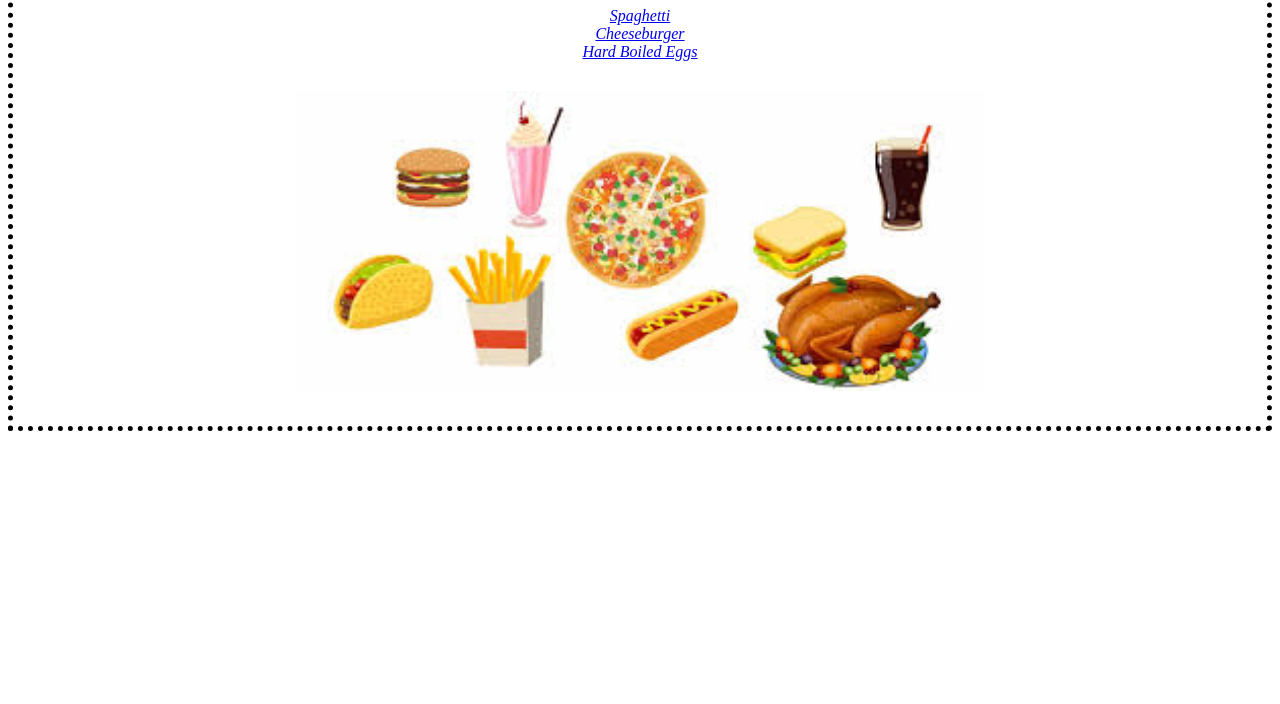
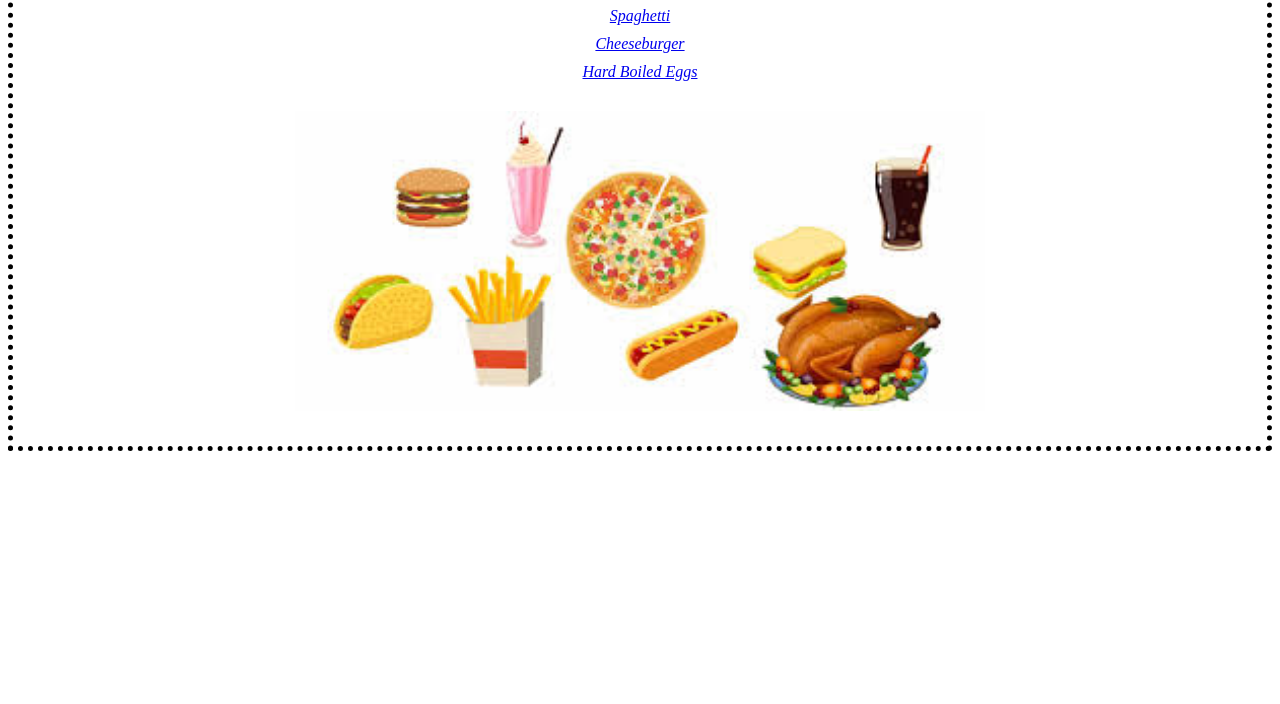
Before and after one commit to matt-e-burger/odin-recipes, a plain HTML site: page index.html in a window 1280 px wide. Shown: the part 96-800 px from the top of the page. Drawn offline with Linux system fonts and the light colour scheme.

Commit message:
Update margins of list

```diff
--- a/styles.css
+++ b/styles.css
@@ -15,3 +15,7 @@
 img {
     margin-bottom: 21.440px;
 }
+
+.cb {
+    margin: 10px;
+}
```
